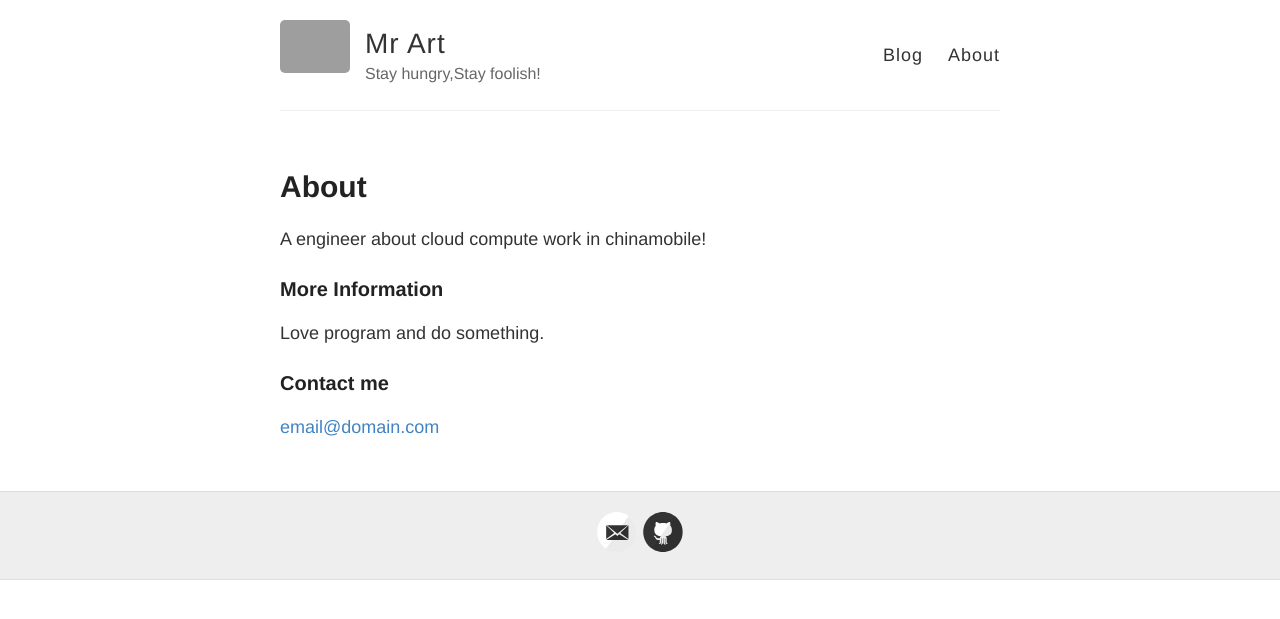
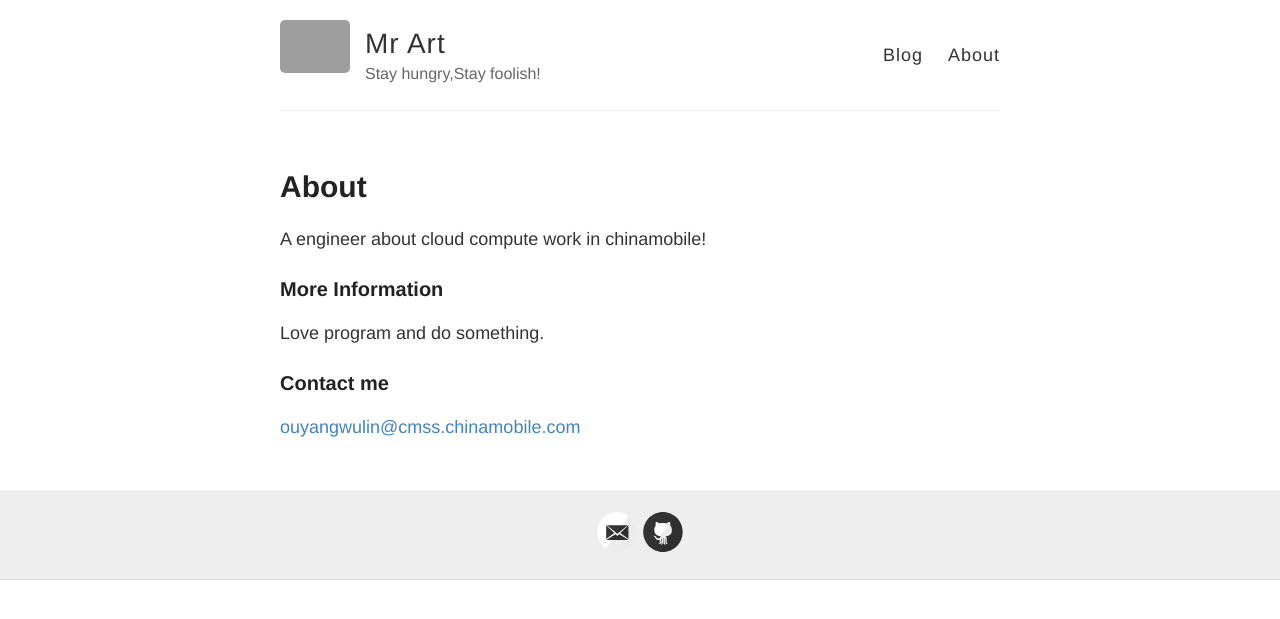
Before and after one commit to Mrart/Mrart.github.io, a Jekyll site: the page built from about.md, in a window 1280 px wide. Shown: the top 619 px of the page. Built offline with Jekyll 4.4.1, drawn with Linux system fonts in a browser that asks for light colours; Markdown is read by kramdown in place of the engine named in the settings; grey boxes are pictures that could not be loaded.

Commit message:
Update about.md

```diff
--- a/about.md
+++ b/about.md
@@ -12,4 +12,4 @@ Love program and do something.
 
 ### Contact me
 
-[email@domain.com](mailto:ouyangwulin@cmss.chinamobile.com)
+[ouyangwulin@cmss.chinamobile.com](mailto:ouyangwulin@cmss.chinamobile.com)
```
